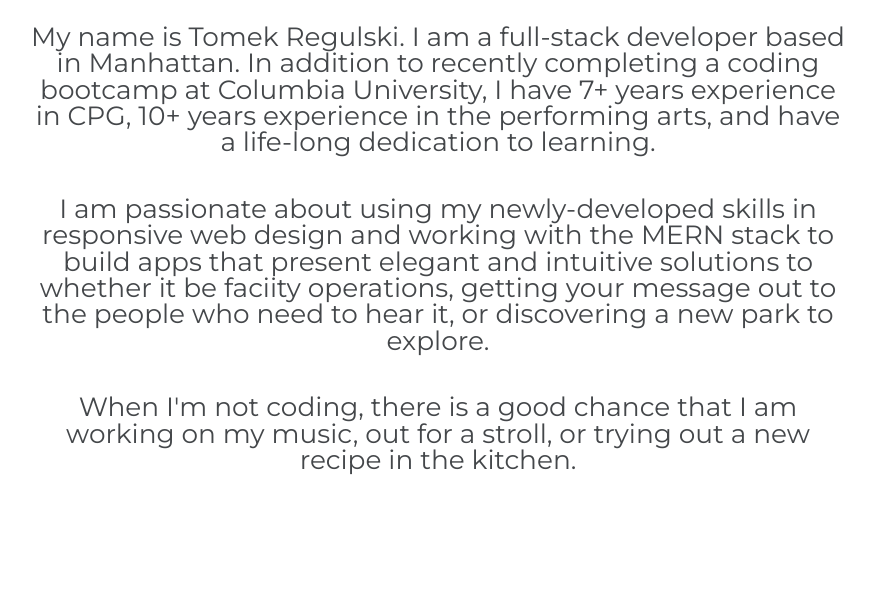
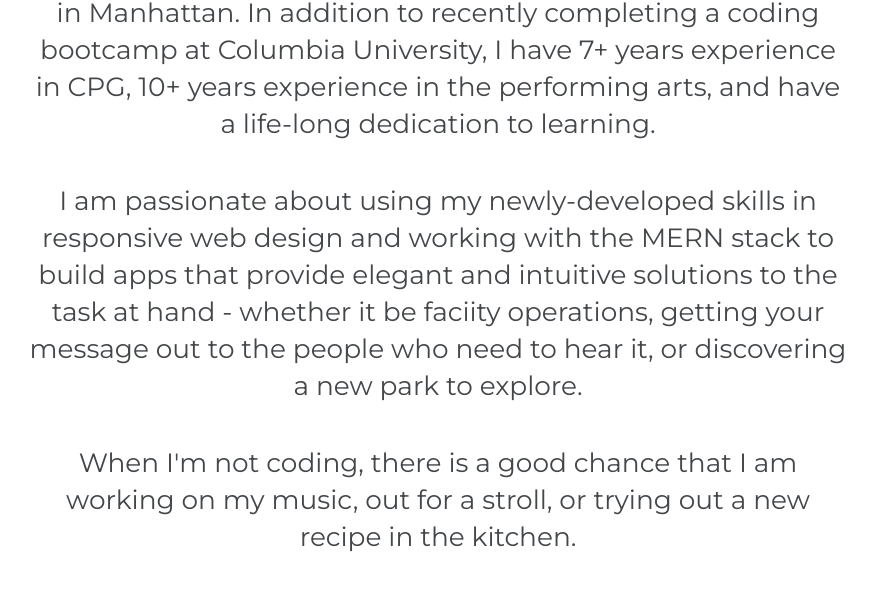
Before and after one commit to tomekregulski/portfolio, a plain HTML site: page index.html in a window 1280 px wide. Shown: the part 3456-4063 px from the top of the page, without its empty margins (202-1077 px from the left). Drawn offline with nearby package versions, Linux system fonts and the light colour scheme.

Commit message:
update about me

```diff
--- a/assets/css/style.css
+++ b/assets/css/style.css
@@ -20,6 +20,7 @@ html {
 
 body {
     margin: 0 auto;
+    line-height: 1.4;
 }
 
 nav a, #contact-me a {
--- a/index.html
+++ b/index.html
@@ -126,7 +126,7 @@
                     My name is Tomek Regulski. I am a full-stack developer based in Manhattan. In addition to recently completing a coding bootcamp at Columbia University, I have 7+ years experience in CPG, 10+ years experience in the performing arts, and have a life-long dedication to learning.
                 </p>
                 <p>
-                    I am passionate about using my newly-developed skills in responsive web design and working with the MERN stack to build apps that present elegant and intuitive solutions to whether it be faciity operations, getting your message out to the people who need to hear it, or discovering a new park to explore.
+                    I am passionate about using my newly-developed skills in responsive web design and working with the MERN stack to build apps that provide elegant and intuitive solutions to the task at hand - whether it be faciity operations, getting your message out to the people who need to hear it, or discovering a new park to explore.
                 </p>
                 <p>
                     When I'm not coding, there is a good chance that I am working on my music, out for a stroll, or trying out a new recipe in the kitchen.
```
